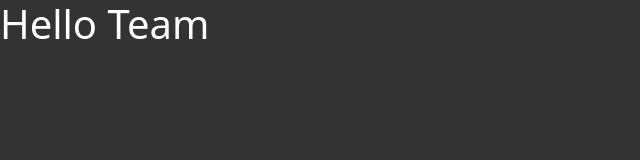
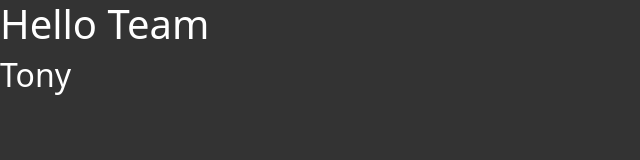
Before and after one commit to ahmadEssam77/Junction-Coworking-Space, a plain HTML site: page index.html in a window 1280 px wide. Shown: the whole page, without its empty margins (0-640 px from the left). Drawn offline with Linux system fonts and the light colour scheme.

Commit message:
add my name Tony

```diff
--- a/index.html
+++ b/index.html
@@ -13,7 +13,7 @@
 <body>
 
     <h1>Hello Team</h1>
-
+    <h2>Tony</h2>
 
 
 
```
